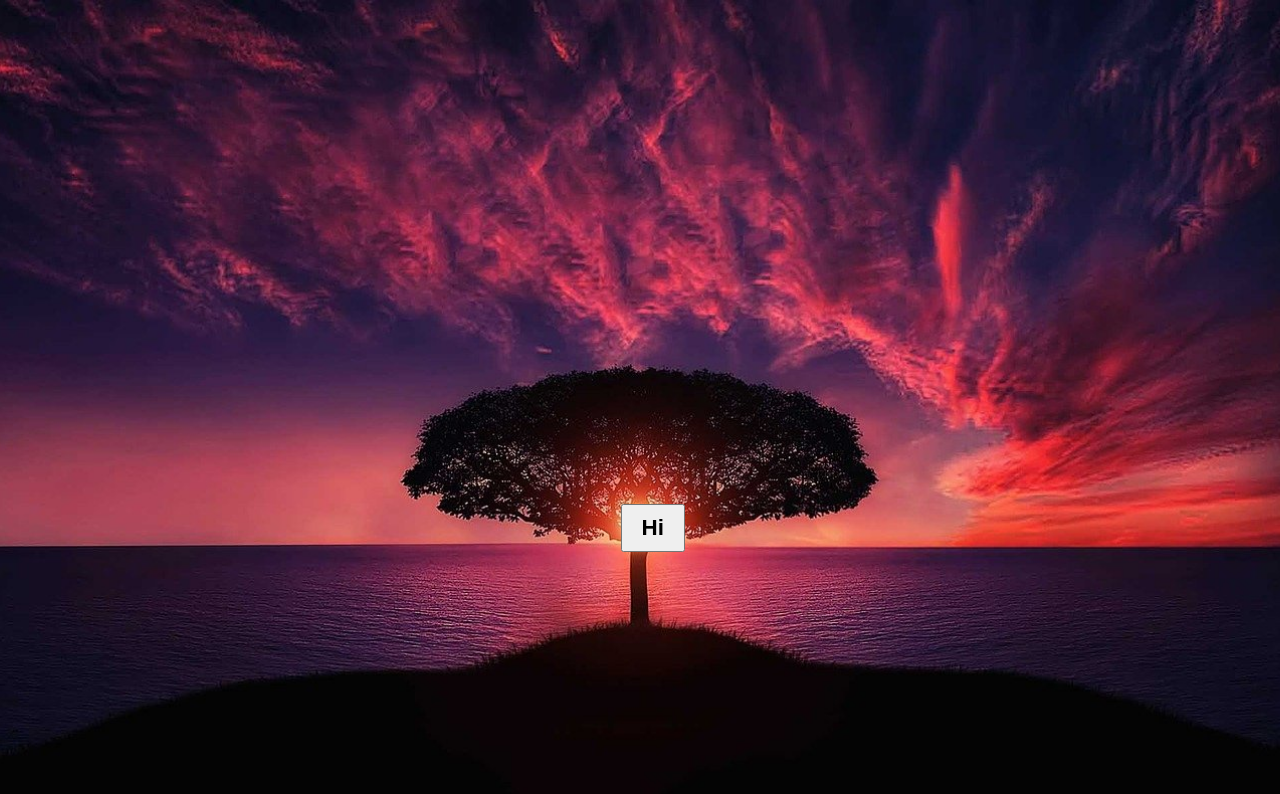
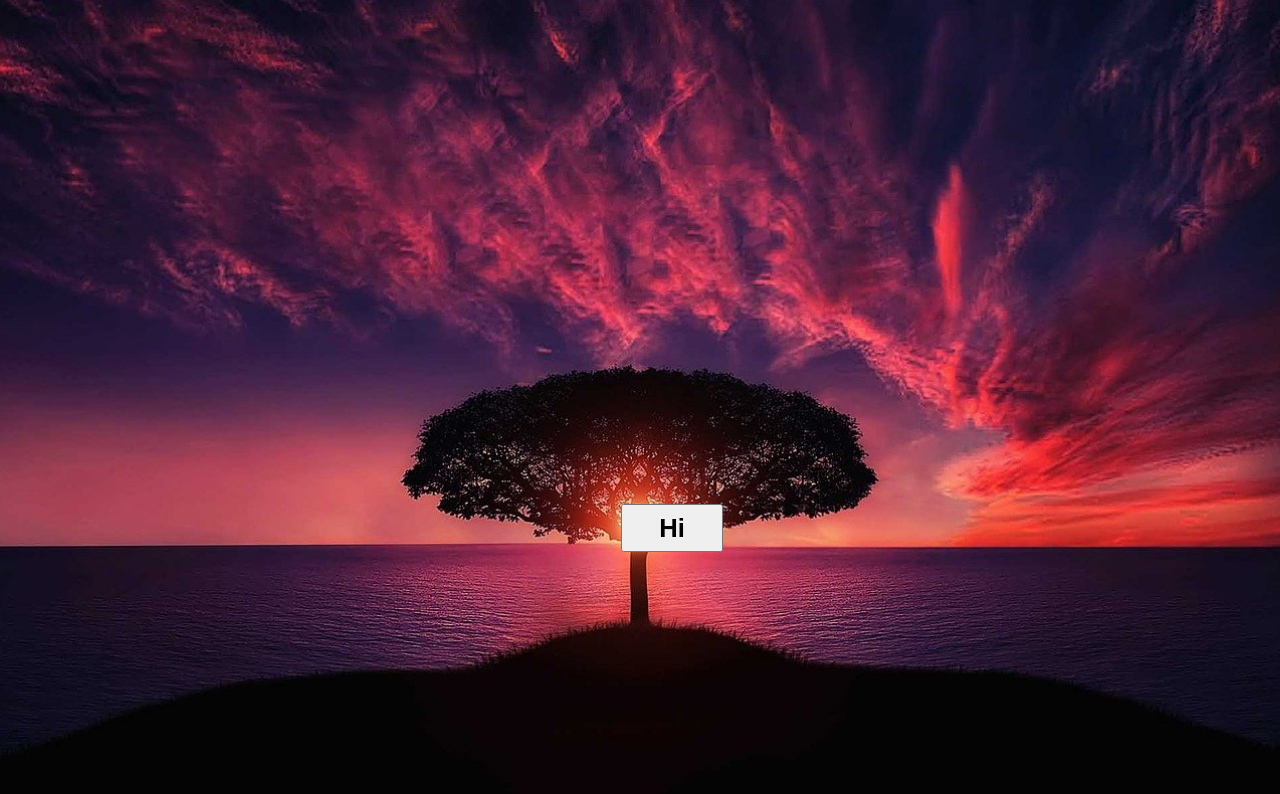
Before and after one commit to emmanuelkamala/image-tree, a React (Create React App) app: page / in a window 1280 px wide. Shown: the top 794 px of the page. Built offline with nearby package versions, Linux system fonts and the light colour scheme.

Commit message:
Edit media query

```diff
--- a/src/app.css
+++ b/src/app.css
@@ -4,8 +4,8 @@
   background-position: center;
   background-size: cover;
   width: 100%;
-    height:100vh;
-    position: relative;
+  height:100vh;
+  position: relative;
 }
 
 .button {
@@ -30,7 +30,8 @@
 @media screen and (min-width: 600px) {
   .button {
     top: 62%;
-    width: 5vw;
+    width: 8vw;
+    font-size: 1.6rem;
   }
 }
 
```
